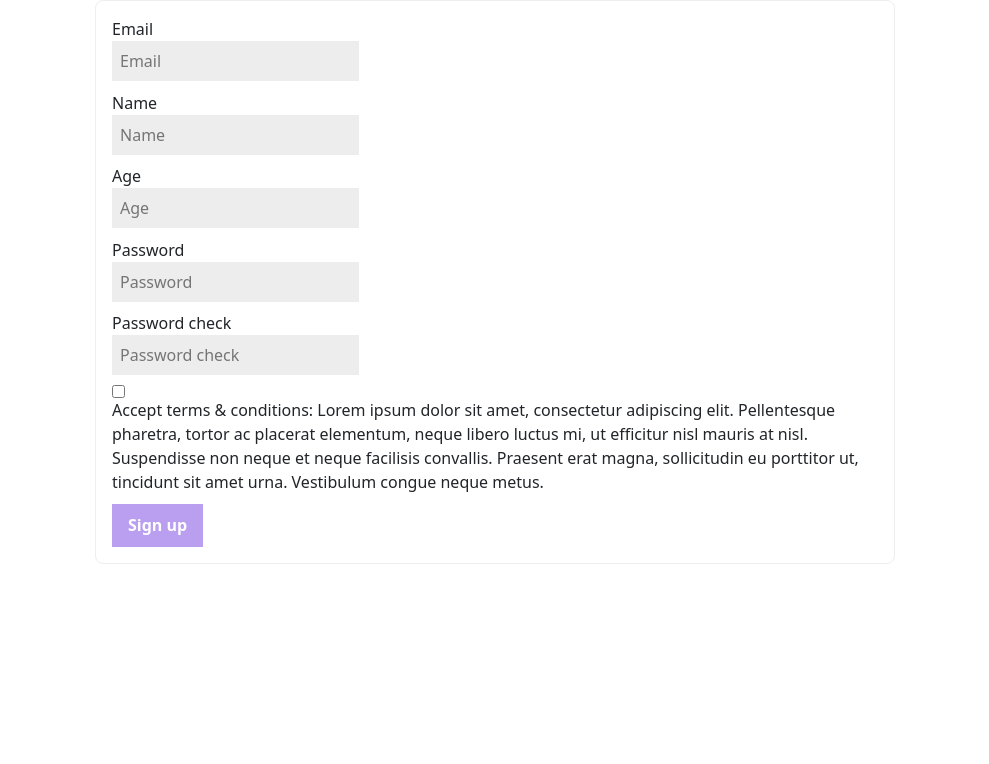
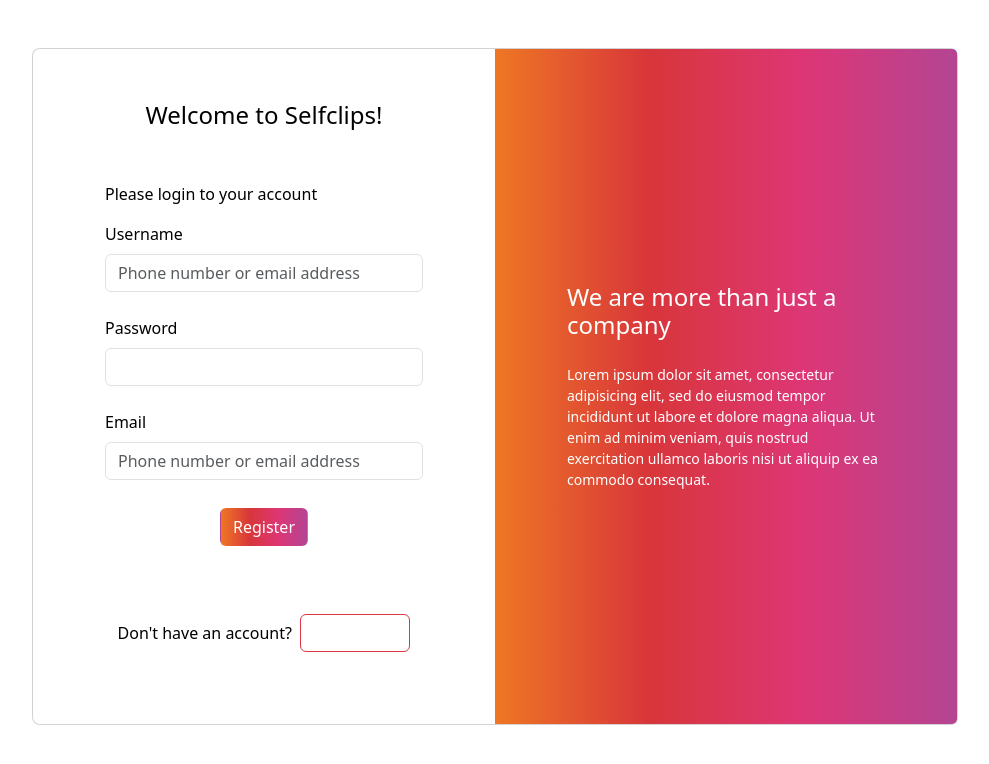
Before and after one commit to JuanitaOramas/Project_SelClips, a React (Create React App) app: page /register in a window 1280 px wide. Shown: the top 764 px of the page, without its empty margins (145-1134 px from the left). Built offline with nearby package versions, Linux system fonts and the light colour scheme; the HTML template or start-up script is replaced by a standard one.

Commit message:
:tada: Correciones estilos

```diff
--- a/src/pages/Loginpage.jsx
+++ b/src/pages/Loginpage.jsx
@@ -1,15 +1,11 @@
 import "./Loginpage.css"
 import React from "react";
-import {MDBBtn, MDBContainer, MDBRow, MDBCol, MDBInput} from "mdb-react-ui-kit";
+
 import { Link } from "react-router-dom";
 
 function LoginPage() {
   return (
-    <MDBContainer className="my-5 gradient-form">
 
-      <MDBRow>
-
-        <MDBCol col='6' className="mb-5">
           <div>
                 <section class="h-100 gradient-form" >
                   <div class="container py-5 h-100">
@@ -71,11 +67,7 @@
                 </section>
               </div>
 
-        </MDBCol>
 
-      </MDBRow>
-
-    </MDBContainer>
   );
 }
 
--- a/src/pages/Registerpage.css
+++ b/src/pages/Registerpage.css
@@ -1,45 +1,26 @@
-form {
-  max-width: 800px;
-  margin: 0 auto;
-  padding: 1rem;
-  border: solid 1px #eee;
-  border-radius: 0.5rem;
+.gradient-custom-2 {
+
+  /* background: #fccb90; */
+
+  background: -webkit-linear-gradient(to right,rgb(238,221,207), rgb(239,181,180) );
+
+
+  background: linear-gradient(to right,   rgb(238,221,207), rgb(239,181,180) );
+  }
+
+.btn{
+   color: white!important;
 }
 
-form > div {
-  margin-bottom: 0.5rem;
-}
 
-label {
-  display: block;
-  margin-bottom: 0.1rem;
-}
-
-input {
-  display: block;
-  padding: 0.5rem;
-  background-color: #ededed;
-  border: none;
-}
-
-span.error {
-  display: block;
-  color: red;
-  font-style: italic;
-  font-size: 0.8rem;
-  margin-top: 0.2rem;
-}
-
-button {
-  background-color: #4b09d2;
-  color: white;
-  font-weight: bold;
-  padding: 0.6rem 1rem;
-  border: none;
-  border-radius: 0.3rem;
-  cursor: pointer;
-}
-
-button:disabled {
-  background-color: #ba9ef0;
-}
+  @media (min-width: 768px) {
+  .gradient-form {
+  height: 100vh !important;
+  }
+  }
+  @media (min-width: 769px) {
+  .gradient-custom-2 {
+  border-top-right-radius: .3rem;
+  border-bottom-right-radius: .3rem;
+  }
+  }
--- a/src/pages/Registerpage.jsx
+++ b/src/pages/Registerpage.jsx
@@ -12,9 +12,6 @@
 
   const [name, setName] = useState("");
   const [nameError, setNameError] = useState("");
-
-  const [age, setAge] = useState("");
-  const [ageError, setAgeError] = useState("");
 
 
   const [password, setPassword] = useState("");
@@ -73,21 +70,7 @@
     });
   };
 
-  const handleAgeChange = (event) => {
-    const value = event.target.value;
-    setAge(value);
-    const ageError = !value
-      ? "age is required"
-      : parseInt(value) < 18
-      ? "you must be above 18 to register"
-      : "";
 
-    setAgeError(ageError);
-    setFormValidation({
-      ...formValidation,
-      age: ageError
-    });
-  };
 
   const handlePasswordChange = (event) => {
     const value = event.target.value;
@@ -121,8 +104,8 @@
   };
 
   const handleTermsChange = (event) => {
-    const checked  = event.target.checked ;
-    setTerms(checked );
+    const checked = event.target.checked;
+    setTerms(checked);
     const termsError = !checked
       ? "please read and accept the terms and conditions"
       : "";
@@ -139,60 +122,72 @@
 
   return (
     <div>
-      <form onSubmit={handleSubmit}>
-        <div>
-          <label>
-            Email
-            <input type="email" placeholder="Email" value={email} onChange={handleEmailChange}/>
-            {emailError && <span className="error" role="alert">{emailError}</span>}
-          </label>
+      <section class="h-100 gradient-form" >
+        <div class="container py-5 h-100">
+          <div class="row d-flex justify-content-center align-items-center h-100">
+            <div class="col-xl-10">
+              <div class="card rounded-3 text-black">
+                <div class="row g-0">
+                  <div class="col-lg-6">
+                    <div class="card-body p-md-5 mx-md-4">
+
+                      <div class="text-center">
+                        {/* <img src="https://mdbcdn.b-cdn.net/img/Photos/new-templates/bootstrap-login-form/lotus.webp"
+                    style="width: 185px;" alt="logo"> */}
+                        <h4 class="mt-1 mb-5 pb-1">Welcome to Selfclips!</h4>
+                      </div>
+
+                      <form>
+                        <p>Please login to your account</p>
+
+
+
+                        <div class="form-outline mb-4">
+                        <label class="form-label" for="form2Example11">Username</label>
+                          <input type="email" id="form2Example11" class="form-control"
+                            placeholder="Phone number or email address" />
+                        </div>
+
+                        <div class="form-outline mb-4">
+                        <label class="form-label" for="form2Example22">Password</label>
+                          <input type="password" id="form2Example22" class="form-control" />
 
                         </div>
-        <div>
-          <label>
-            Name
-            <input type="text" placeholder="Name" value={name} onChange={handleNameChange} />
-            {nameError && <span className="error" role="alert">{nameError}</span>}
-          </label>
-          <span className="error" role="alert"></span>
+
+                        <div class="form-outline mb-4">
+                        <label class="form-label" for="form2Example11">Email</label>
+                          <input type="email" id="form2Example11" class="form-control"
+                            placeholder="Phone number or email address" />
                         </div>
-        <div>
-          <label>
-            Age
-            <input type="number" placeholder="Age" value={age} onChange={handleAgeChange} />
-            {ageError && <span className="error" role="alert">{ageError}</span>}
-          </label>
-        </div>
-        <div>
-          <label>
-            Password
-            <input type="password" placeholder="Password" value={password} onChange={handlePasswordChange} />
-            {passwordError && <span className="error" role="alert">{passwordError}</span>}
-          </label>
-        </div>
-        <div>
-          <label>
-            Password check
-            <input type="password" placeholder="Password check"  value={passwordCheck} onChange={handlePasswordCheckChange} />
-          </label>
-          {passwordCheckError && <span className="error" role="alert">{passwordCheckError}</span>}
+
+                        <div class="text-center pt-1 mb-5 pb-1">
+                          <button class="btn  btn-block fa-lg gradient-custom-2 mb-3" type="button">Register</button>
 
                         </div>
-        <div>
-          <label>
-            <input type="checkbox" value={terms} onChange={handleTermsChange}/>
-            Accept terms & conditions: Lorem ipsum dolor sit amet, consectetur
-            adipiscing elit. Pellentesque pharetra, tortor ac placerat
-            elementum, neque libero luctus mi, ut efficitur nisl mauris at nisl.
-            Suspendisse non neque et neque facilisis convallis. Praesent erat
-            magna, sollicitudin eu porttitor ut, tincidunt sit amet urna.
-            Vestibulum congue neque metus.
-            {termsError && <span className="error" role="alert">{termsError}</span>}
-          </label>
+
+                        <div class="d-flex align-items-center justify-content-center pb-4">
+                          <p class="mb-0 me-2">Don't have an account?</p>
+                          <button type="button" class="btn btn-outline-danger">Create new</button>
                         </div>
 
-        <button disabled = {!isFormValid}>Sign up</button>
                       </form>
+
+                    </div>
+                  </div>
+                  <div class="col-lg-6 d-flex align-items-center gradient-custom-2">
+                    <div class="text-white px-3 py-4 p-md-5 mx-md-4">
+                      <h4 class="mb-4">We are more than just a company</h4>
+                      <p class="small mb-0">Lorem ipsum dolor sit amet, consectetur adipisicing elit, sed do eiusmod
+                        tempor incididunt ut labore et dolore magna aliqua. Ut enim ad minim veniam, quis nostrud
+                        exercitation ullamco laboris nisi ut aliquip ex ea commodo consequat.</p>
+                    </div>
+                  </div>
+                </div>
+              </div>
+            </div>
+          </div>
+        </div>
+      </section>
     </div>
   );
 }
```
Lines whose indentation alone changed are shown as unchanged.
